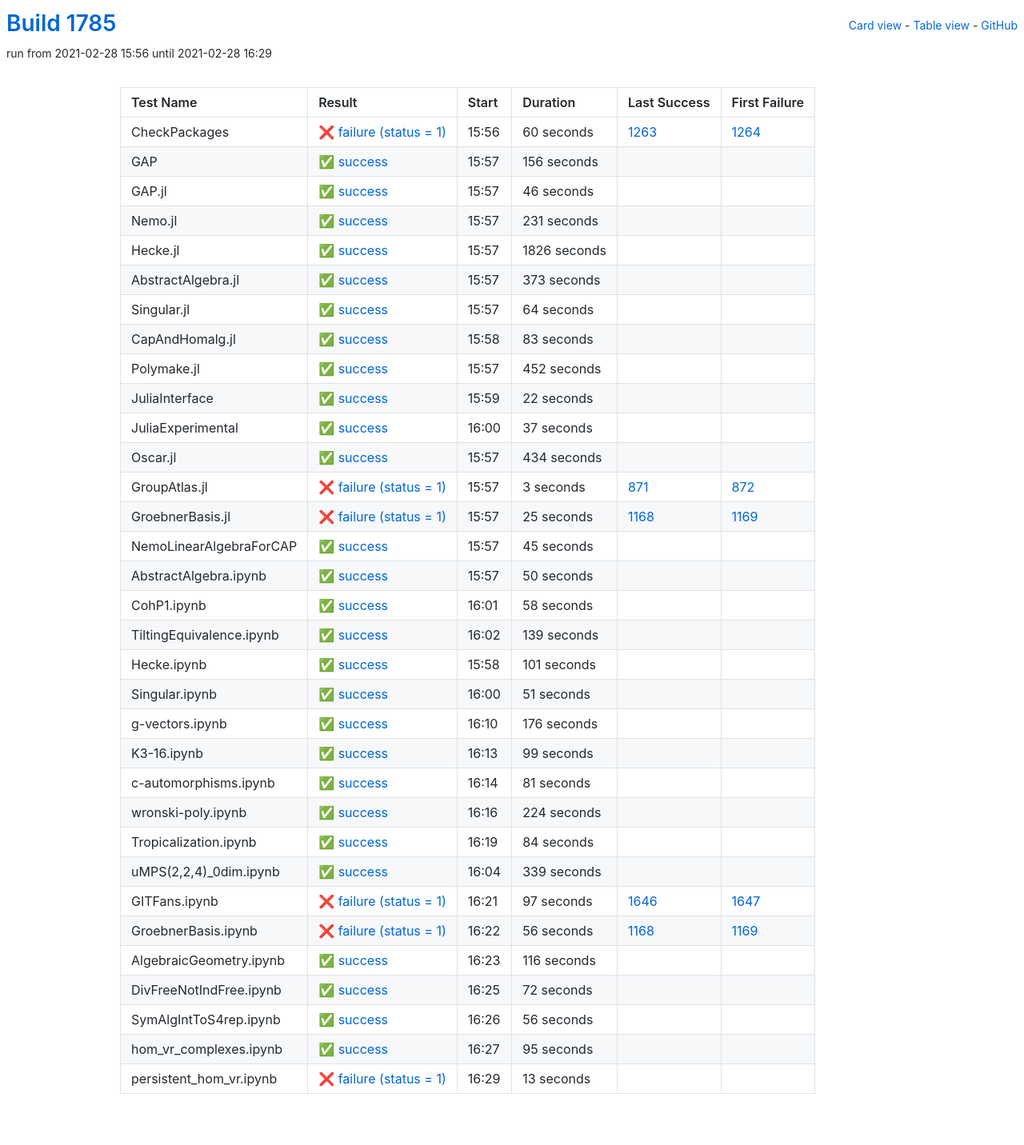
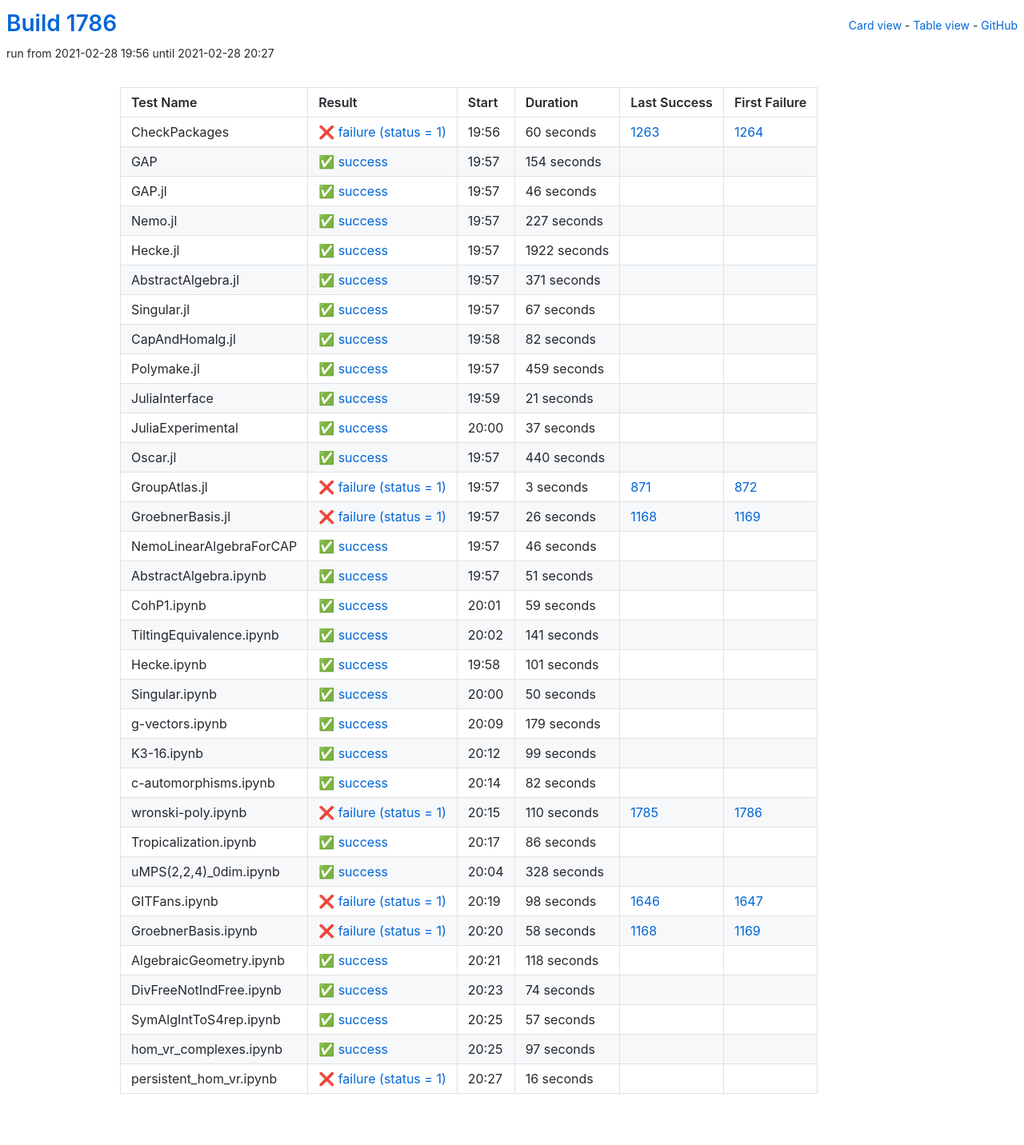
Before and after one commit to oscar-system/oscar-ci-status-stable, a Jekyll site: the page built from table.html, in a window 1280 px wide. Shown: the whole page at 80% size. Built offline with Jekyll 4.4.1, drawn with Linux system fonts in a browser that asks for light colours.

Commit message:
Build #1786

```diff
--- a/_data/ci.yml
+++ b/_data/ci.yml
@@ -1,6 +1,6 @@
 ---
-build: 1785
-build_url: https://oscarci.mathematik.uni-kl.de/job/oscar-stable/1785/
+build: 1786
+build_url: https://oscarci.mathematik.uni-kl.de/job/oscar-stable/1786/
 job: oscar-stable
 organization: oscar-system
 repo: oscar-ci-status-stable
@@ -8,8 +8,8 @@ repourl: https://github.com/oscar-system/oscar-ci-status-stable
 tests:
 - name: CheckPackages
   id: checkpackages
-  log: https://oscarci.mathematik.uni-kl.de/job/oscar-stable/1785/artifact/logs/build-1785/CheckPackages.log
-  start: 2021-02-28 15:56
+  log: https://oscarci.mathematik.uni-kl.de/job/oscar-stable/1786/artifact/logs/build-1786/CheckPackages.log
+  start: 2021-02-28 19:56
   success: false
   exitcode: 1
   status: failure
@@ -20,20 +20,20 @@ tests:
   first_failure_url: https://oscarci.mathematik.uni-kl.de/job/oscar-stable/1264/
 - name: GAP
   id: gap
-  log: https://oscarci.mathematik.uni-kl.de/job/oscar-stable/1785/artifact/logs/build-1785/GAP.log
-  start: 2021-02-28 15:57
+  log: https://oscarci.mathematik.uni-kl.de/job/oscar-stable/1786/artifact/logs/build-1786/GAP.log
+  start: 2021-02-28 19:57
   success: true
   exitcode: 0
   status: success
-  duration: 156
+  duration: 154
   last_success: false
   last_success_url:
   first_failure: false
   first_failure_url:
 - name: GAP.jl
   id: gap-jl
-  log: https://oscarci.mathematik.uni-kl.de/job/oscar-stable/1785/artifact/logs/build-1785/GAP.jl.log
-  start: 2021-02-28 15:57
+  log: https://oscarci.mathematik.uni-kl.de/job/oscar-stable/1786/artifact/logs/build-1786/GAP.jl.log
+  start: 2021-02-28 19:57
   success: true
   exitcode: 0
   status: success
@@ -44,92 +44,92 @@ tests:
   first_failure_url:
 - name: Nemo.jl
   id: nemo-jl
-  log: https://oscarci.mathematik.uni-kl.de/job/oscar-stable/1785/artifact/logs/build-1785/Nemo.jl.log
-  start: 2021-02-28 15:57
+  log: https://oscarci.mathematik.uni-kl.de/job/oscar-stable/1786/artifact/logs/build-1786/Nemo.jl.log
+  start: 2021-02-28 19:57
   success: true
   exitcode: 0
   status: success
-  duration: 231
+  duration: 227
   last_success: false
   last_success_url:
   first_failure: false
   first_failure_url:
 - name: Hecke.jl
   id: hecke-jl
-  log: https://oscarci.mathematik.uni-kl.de/job/oscar-stable/1785/artifact/logs/build-1785/Hecke.jl.log
-  start: 2021-02-28 15:57
+  log: https://oscarci.mathematik.uni-kl.de/job/oscar-stable/1786/artifact/logs/build-1786/Hecke.jl.log
+  start: 2021-02-28 19:57
   success: true
   exitcode: 0
   status: success
-  duration: 1826
+  duration: 1922
   last_success: false
   last_success_url:
   first_failure: false
   first_failure_url:
 - name: AbstractAlgebra.jl
   id: abstractalgebra-jl
-  log: https://oscarci.mathematik.uni-kl.de/job/oscar-stable/1785/artifact/logs/build-1785/AbstractAlgebra.jl.log
-  start: 2021-02-28 15:57
+  log: https://oscarci.mathematik.uni-kl.de/job/oscar-stable/1786/artifact/logs/build-1786/AbstractAlgebra.jl.log
+  start: 2021-02-28 19:57
   success: true
   exitcode: 0
   status: success
-  duration: 373
+  duration: 371
   last_success: false
   last_success_url:
   first_failure: false
   first_failure_url:
 - name: Singular.jl
   id: singular-jl
-  log: https://oscarci.mathematik.uni-kl.de/job/oscar-stable/1785/artifact/logs/build-1785/Singular.jl.log
-  start: 2021-02-28 15:57
+  log: https://oscarci.mathematik.uni-kl.de/job/oscar-stable/1786/artifact/logs/build-1786/Singular.jl.log
+  start: 2021-02-28 19:57
   success: true
   exitcode: 0
   status: success
-  duration: 64
+  duration: 67
   last_success: false
   last_success_url:
   first_failure: false
   first_failure_url:
 - name: CapAndHomalg.jl
   id: capandhomalg-jl
-  log: https://oscarci.mathematik.uni-kl.de/job/oscar-stable/1785/artifact/logs/build-1785/CapAndHomalg.jl.log
-  start: 2021-02-28 15:58
+  log: https://oscarci.mathematik.uni-kl.de/job/oscar-stable/1786/artifact/logs/build-1786/CapAndHomalg.jl.log
+  start: 2021-02-28 19:58
   success: true
   exitcode: 0
   status: success
-  duration: 83
+  duration: 82
   last_success: false
   last_success_url:
   first_failure: false
   first_failure_url:
 - name: Polymake.jl
   id: polymake-jl
-  log: https://oscarci.mathematik.uni-kl.de/job/oscar-stable/1785/artifact/logs/build-1785/Polymake.jl.log
-  start: 2021-02-28 15:57
+  log: https://oscarci.mathematik.uni-kl.de/job/oscar-stable/1786/artifact/logs/build-1786/Polymake.jl.log
+  start: 2021-02-28 19:57
   success: true
   exitcode: 0
   status: success
-  duration: 452
+  duration: 459
   last_success: false
   last_success_url:
   first_failure: false
   first_failure_url:
 - name: JuliaInterface
   id: juliainterface
-  log: https://oscarci.mathematik.uni-kl.de/job/oscar-stable/1785/artifact/logs/build-1785/JuliaInterface.log
-  start: 2021-02-28 15:59
+  log: https://oscarci.mathematik.uni-kl.de/job/oscar-stable/1786/artifact/logs/build-1786/JuliaInterface.log
+  start: 2021-02-28 19:59
   success: true
   exitcode: 0
   status: success
-  duration: 22
+  duration: 21
   last_success: false
   last_success_url:
   first_failure: false
   first_failure_url:
 - name: JuliaExperimental
   id: juliaexperimental
-  log: https://oscarci.mathematik.uni-kl.de/job/oscar-stable/1785/artifact/logs/build-1785/JuliaExperimental.log
-  start: 2021-02-28 16:00
+  log: https://oscarci.mathematik.uni-kl.de/job/oscar-stable/1786/artifact/logs/build-1786/JuliaExperimental.log
+  start: 2021-02-28 20:00
   success: true
   exitcode: 0
   status: success
@@ -140,20 +140,20 @@ tests:
   first_failure_url:
 - name: Oscar.jl
   id: oscar-jl
-  log: https://oscarci.mathematik.uni-kl.de/job/oscar-stable/1785/artifact/logs/build-1785/Oscar.jl.log
-  start: 2021-02-28 15:57
+  log: https://oscarci.mathematik.uni-kl.de/job/oscar-stable/1786/artifact/logs/build-1786/Oscar.jl.log
+  start: 2021-02-28 19:57
   success: true
   exitcode: 0
   status: success
-  duration: 434
+  duration: 440
   last_success: false
   last_success_url:
   first_failure: false
   first_failure_url:
 - name: GroupAtlas.jl
   id: groupatlas-jl
-  log: https://oscarci.mathematik.uni-kl.de/job/oscar-stable/1785/artifact/logs/build-1785/GroupAtlas.jl.log
-  start: 2021-02-28 15:57
+  log: https://oscarci.mathematik.uni-kl.de/job/oscar-stable/1786/artifact/logs/build-1786/GroupAtlas.jl.log
+  start: 2021-02-28 19:57
   success: false
   exitcode: 1
   status: failure
@@ -164,68 +164,68 @@ tests:
   first_failure_url: https://oscarci.mathematik.uni-kl.de/job/oscar-stable/872/
 - name: GroebnerBasis.jl
   id: groebnerbasis-jl
-  log: https://oscarci.mathematik.uni-kl.de/job/oscar-stable/1785/artifact/logs/build-1785/GroebnerBasis.jl.log
-  start: 2021-02-28 15:57
+  log: https://oscarci.mathematik.uni-kl.de/job/oscar-stable/1786/artifact/logs/build-1786/GroebnerBasis.jl.log
+  start: 2021-02-28 19:57
   success: false
   exitcode: 1
   status: failure
-  duration: 25
+  duration: 26
   last_success: 1168
   last_success_url: https://oscarci.mathematik.uni-kl.de/job/oscar-stable/1168/
   first_failure: 1169
   first_failure_url: https://oscarci.mathematik.uni-kl.de/job/oscar-stable/1169/
 - name: NemoLinearAlgebraForCAP
   id: nemolinearalgebraforcap
-  log: https://oscarci.mathematik.uni-kl.de/job/oscar-stable/1785/artifact/logs/build-1785/NemoLinearAlgebraForCAP.log
-  start: 2021-02-28 15:57
+  log: https://oscarci.mathematik.uni-kl.de/job/oscar-stable/1786/artifact/logs/build-1786/NemoLinearAlgebraForCAP.log
+  start: 2021-02-28 19:57
   success: true
   exitcode: 0
   status: success
-  duration: 45
+  duration: 46
   last_success: false
   last_success_url:
   first_failure: false
   first_failure_url:
 - name: AbstractAlgebra.ipynb
   id: abstractalgebra-ipynb
-  log: https://oscarci.mathematik.uni-kl.de/job/oscar-stable/1785/artifact/logs/build-1785/AbstractAlgebra.ipynb.log
-  start: 2021-02-28 15:57
+  log: https://oscarci.mathematik.uni-kl.de/job/oscar-stable/1786/artifact/logs/build-1786/AbstractAlgebra.ipynb.log
+  start: 2021-02-28 19:57
   success: true
   exitcode: 0
   status: success
-  duration: 50
+  duration: 51
   last_success: false
   last_success_url:
   first_failure: false
   first_failure_url:
 - name: CohP1.ipynb
   id: cohp1-ipynb
-  log: https://oscarci.mathematik.uni-kl.de/job/oscar-stable/1785/artifact/logs/build-1785/CohP1.ipynb.log
-  start: 2021-02-28 16:01
+  log: https://oscarci.mathematik.uni-kl.de/job/oscar-stable/1786/artifact/logs/build-1786/CohP1.ipynb.log
+  start: 2021-02-28 20:01
   success: true
   exitcode: 0
   status: success
-  duration: 58
+  duration: 59
   last_success: false
   last_success_url:
   first_failure: false
   first_failure_url:
 - name: TiltingEquivalence.ipynb
   id: tiltingequivalence-ipynb
-  log: https://oscarci.mathematik.uni-kl.de/job/oscar-stable/1785/artifact/logs/build-1785/TiltingEquivalence.ipynb.log
-  start: 2021-02-28 16:02
+  log: https://oscarci.mathematik.uni-kl.de/job/oscar-stable/1786/artifact/logs/build-1786/TiltingEquivalence.ipynb.log
+  start: 2021-02-28 20:02
   success: true
   exitcode: 0
   status: success
-  duration: 139
+  duration: 141
   last_success: false
   last_success_url:
   first_failure: false
   first_failure_url:
 - name: Hecke.ipynb
   id: hecke-ipynb
-  log: https://oscarci.mathematik.uni-kl.de/job/oscar-stable/1785/artifact/logs/build-1785/Hecke.ipynb.log
-  start: 2021-02-28 15:58
+  log: https://oscarci.mathematik.uni-kl.de/job/oscar-stable/1786/artifact/logs/build-1786/Hecke.ipynb.log
+  start: 2021-02-28 19:58
   success: true
   exitcode: 0
   status: success
@@ -236,32 +236,32 @@ tests:
   first_failure_url:
 - name: Singular.ipynb
   id: singular-ipynb
-  log: https://oscarci.mathematik.uni-kl.de/job/oscar-stable/1785/artifact/logs/build-1785/Singular.ipynb.log
-  start: 2021-02-28 16:00
+  log: https://oscarci.mathematik.uni-kl.de/job/oscar-stable/1786/artifact/logs/build-1786/Singular.ipynb.log
+  start: 2021-02-28 20:00
   success: true
   exitcode: 0
   status: success
-  duration: 51
+  duration: 50
   last_success: false
   last_success_url:
   first_failure: false
   first_failure_url:
 - name: g-vectors.ipynb
   id: g-vectors-ipynb
-  log: https://oscarci.mathematik.uni-kl.de/job/oscar-stable/1785/artifact/logs/build-1785/g-vectors.ipynb.log
-  start: 2021-02-28 16:10
+  log: https://oscarci.mathematik.uni-kl.de/job/oscar-stable/1786/artifact/logs/build-1786/g-vectors.ipynb.log
+  start: 2021-02-28 20:09
   success: true
   exitcode: 0
   status: success
-  duration: 176
+  duration: 179
   last_success: false
   last_success_url:
   first_failure: false
   first_failure_url:
 - name: K3-16.ipynb
   id: k3-16-ipynb
-  log: https://oscarci.mathematik.uni-kl.de/job/oscar-stable/1785/artifact/logs/build-1785/K3-16.ipynb.log
-  start: 2021-02-28 16:13
+  log: https://oscarci.mathematik.uni-kl.de/job/oscar-stable/1786/artifact/logs/build-1786/K3-16.ipynb.log
+  start: 2021-02-28 20:12
   success: true
   exitcode: 0
   status: success
@@ -272,132 +272,132 @@ tests:
   first_failure_url:
 - name: c-automorphisms.ipynb
   id: c-automorphisms-ipynb
-  log: https://oscarci.mathematik.uni-kl.de/job/oscar-stable/1785/artifact/logs/build-1785/c-automorphisms.ipynb.log
-  start: 2021-02-28 16:14
+  log: https://oscarci.mathematik.uni-kl.de/job/oscar-stable/1786/artifact/logs/build-1786/c-automorphisms.ipynb.log
+  start: 2021-02-28 20:14
   success: true
   exitcode: 0
   status: success
-  duration: 81
+  duration: 82
   last_success: false
   last_success_url:
   first_failure: false
   first_failure_url:
 - name: wronski-poly.ipynb
   id: wronski-poly-ipynb
-  log: https://oscarci.mathematik.uni-kl.de/job/oscar-stable/1785/artifact/logs/build-1785/wronski-poly.ipynb.log
-  start: 2021-02-28 16:16
+  log: https://oscarci.mathematik.uni-kl.de/job/oscar-stable/1786/artifact/logs/build-1786/wronski-poly.ipynb.log
+  start: 2021-02-28 20:15
+  success: false
+  exitcode: 1
+  status: failure
+  duration: 110
+  last_success: 1785
+  last_success_url: https://oscarci.mathematik.uni-kl.de/job/oscar-stable/1785/
+  first_failure: 1786
+  first_failure_url: https://oscarci.mathematik.uni-kl.de/job/oscar-stable/1786/
+- name: Tropicalization.ipynb
+  id: tropicalization-ipynb
+  log: https://oscarci.mathematik.uni-kl.de/job/oscar-stable/1786/artifact/logs/build-1786/Tropicalization.ipynb.log
+  start: 2021-02-28 20:17
   success: true
   exitcode: 0
   status: success
-  duration: 224
-  last_success: false
-  last_success_url:
-  first_failure: false
-  first_failure_url:
-- name: Tropicalization.ipynb
-  id: tropicalization-ipynb
-  log: https://oscarci.mathematik.uni-kl.de/job/oscar-stable/1785/artifact/logs/build-1785/Tropicalization.ipynb.log
-  start: 2021-02-28 16:19
-  success: true
-  exitcode: 0
-  status: success
-  duration: 84
+  duration: 86
   last_success: false
   last_success_url:
   first_failure: false
   first_failure_url:
 - name: uMPS(2,2,4)_0dim.ipynb
   id: umps-2-2-4-0dim-ipynb
-  log: https://oscarci.mathematik.uni-kl.de/job/oscar-stable/1785/artifact/logs/build-1785/uMPS-2-2-4-_0dim.ipynb.log
-  start: 2021-02-28 16:04
+  log: https://oscarci.mathematik.uni-kl.de/job/oscar-stable/1786/artifact/logs/build-1786/uMPS-2-2-4-_0dim.ipynb.log
+  start: 2021-02-28 20:04
   success: true
   exitcode: 0
   status: success
-  duration: 339
+  duration: 328
   last_success: false
   last_success_url:
   first_failure: false
   first_failure_url:
 - name: GITFans.ipynb
   id: gitfans-ipynb
-  log: https://oscarci.mathematik.uni-kl.de/job/oscar-stable/1785/artifact/logs/build-1785/GITFans.ipynb.log
-  start: 2021-02-28 16:21
+  log: https://oscarci.mathematik.uni-kl.de/job/oscar-stable/1786/artifact/logs/build-1786/GITFans.ipynb.log
+  start: 2021-02-28 20:19
   success: false
   exitcode: 1
   status: failure
-  duration: 97
+  duration: 98
   last_success: 1646
   last_success_url: https://oscarci.mathematik.uni-kl.de/job/oscar-stable/1646/
   first_failure: 1647
   first_failure_url: https://oscarci.mathematik.uni-kl.de/job/oscar-stable/1647/
 - name: GroebnerBasis.ipynb
   id: groebnerbasis-ipynb
-  log: https://oscarci.mathematik.uni-kl.de/job/oscar-stable/1785/artifact/logs/build-1785/GroebnerBasis.ipynb.log
-  start: 2021-02-28 16:22
+  log: https://oscarci.mathematik.uni-kl.de/job/oscar-stable/1786/artifact/logs/build-1786/GroebnerBasis.ipynb.log
+  start: 2021-02-28 20:20
   success: false
   exitcode: 1
   status: failure
-  duration: 56
+  duration: 58
   last_success: 1168
   last_success_url: https://oscarci.mathematik.uni-kl.de/job/oscar-stable/1168/
   first_failure: 1169
   first_failure_url: https://oscarci.mathematik.uni-kl.de/job/oscar-stable/1169/
 - name: AlgebraicGeometry.ipynb
   id: algebraicgeometry-ipynb
-  log: https://oscarci.mathematik.uni-kl.de/job/oscar-stable/1785/artifact/logs/build-1785/AlgebraicGeometry.ipynb.log
-  start: 2021-02-28 16:23
+  log: https://oscarci.mathematik.uni-kl.de/job/oscar-stable/1786/artifact/logs/build-1786/AlgebraicGeometry.ipynb.log
+  start: 2021-02-28 20:21
   success: true
   exitcode: 0
   status: success
-  duration: 116
+  duration: 118
   last_success: false
   last_success_url:
   first_failure: false
   first_failure_url:
 - name: DivFreeNotIndFree.ipynb
   id: divfreenotindfree-ipynb
-  log: https://oscarci.mathematik.uni-kl.de/job/oscar-stable/1785/artifact/logs/build-1785/DivFreeNotIndFree.ipynb.log
-  start: 2021-02-28 16:25
+  log: https://oscarci.mathematik.uni-kl.de/job/oscar-stable/1786/artifact/logs/build-1786/DivFreeNotIndFree.ipynb.log
+  start: 2021-02-28 20:23
   success: true
   exitcode: 0
   status: success
-  duration: 72
+  duration: 74
   last_success: false
   last_success_url:
   first_failure: false
   first_failure_url:
 - name: SymAlgIntToS4rep.ipynb
   id: symalginttos4rep-ipynb
-  log: https://oscarci.mathematik.uni-kl.de/job/oscar-stable/1785/artifact/logs/build-1785/SymAlgIntToS4rep.ipynb.log
-  start: 2021-02-28 16:26
+  log: https://oscarci.mathematik.uni-kl.de/job/oscar-stable/1786/artifact/logs/build-1786/SymAlgIntToS4rep.ipynb.log
+  start: 2021-02-28 20:25
   success: true
   exitcode: 0
   status: success
-  duration: 56
+  duration: 57
   last_success: false
   last_success_url:
   first_failure: false
   first_failure_url:
 - name: hom_vr_complexes.ipynb
   id: hom-vr-complexes-ipynb
-  log: https://oscarci.mathematik.uni-kl.de/job/oscar-stable/1785/artifact/logs/build-1785/hom_vr_complexes.ipynb.log
-  start: 2021-02-28 16:27
+  log: https://oscarci.mathematik.uni-kl.de/job/oscar-stable/1786/artifact/logs/build-1786/hom_vr_complexes.ipynb.log
+  start: 2021-02-28 20:25
   success: true
   exitcode: 0
   status: success
-  duration: 95
+  duration: 97
   last_success: false
   last_success_url:
   first_failure: false
   first_failure_url:
 - name: persistent_hom_vr.ipynb
   id: persistent-hom-vr-ipynb
-  log: https://oscarci.mathematik.uni-kl.de/job/oscar-stable/1785/artifact/logs/build-1785/persistent_hom_vr.ipynb.log
-  start: 2021-02-28 16:29
+  log: https://oscarci.mathematik.uni-kl.de/job/oscar-stable/1786/artifact/logs/build-1786/persistent_hom_vr.ipynb.log
+  start: 2021-02-28 20:27
   success: false
   exitcode: 1
   status: failure
-  duration: 13
+  duration: 16
   last_success: false
   last_success_url:
   first_failure: false
```
Also changed, not shown: README.md.
